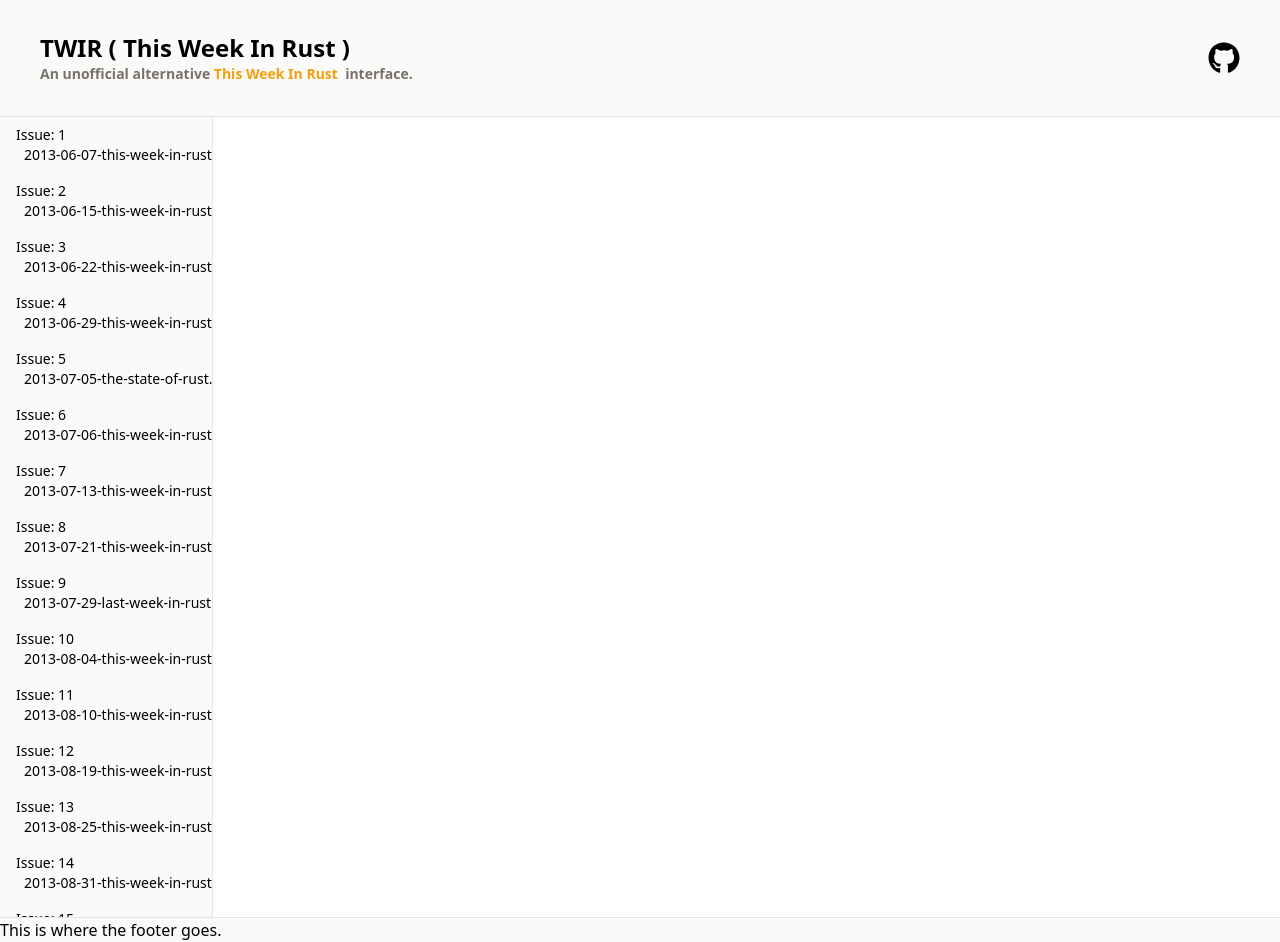
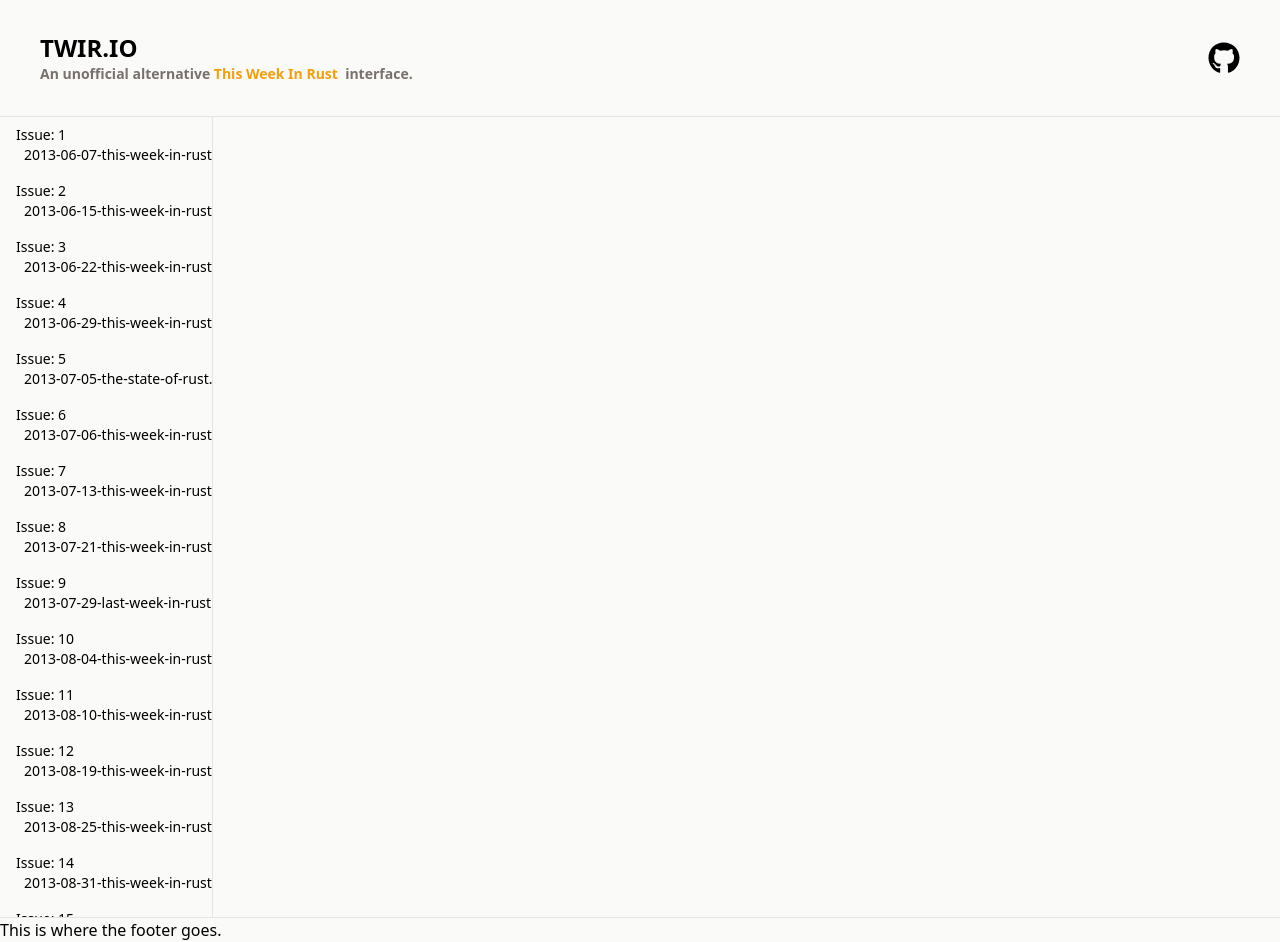
Before and after one commit to Dueen/twir, a Next.js app: page / in a window 1280 px wide. Built offline with nearby package versions, Linux system fonts and the light colour scheme.

Commit message:
refactor: :lipstick: Raise background color to body

```diff
--- a/components/Footer.tsx
+++ b/components/Footer.tsx
@@ -2,7 +2,7 @@
 
 const Footer = () => {
   return (
-    <footer className="col-span-full col-start-1 border-t border-stone-200 bg-stone-50 text-black dark:border-stone-600 dark:bg-stone-800 dark:text-white">
+    <footer className="col-span-full col-start-1 border-t border-stone-200 text-black dark:border-stone-600 dark:text-white">
       This is where the footer goes.
     </footer>
   );
--- a/components/Header.tsx
+++ b/components/Header.tsx
@@ -4,10 +4,10 @@
 
 const Header = () => {
   return (
-    <header className="col-span-full border-b border-stone-200 bg-stone-50 py-8 px-4 dark:border-stone-600 dark:bg-stone-800 lg:px-10">
+    <header className="col-span-full border-b border-stone-200 py-8 px-4 dark:border-stone-600 lg:px-10">
       <div className="relative flex items-center justify-between">
         <h2 className="flex flex-col text-lg font-bold text-black dark:text-white md:text-2xl">
-          TWIR &#40; This Week In Rust &#41;
+          TWIR.IO
           <span className="text-sm text-stone-500">
             An unofficial alternative&nbsp;
             <a href="https://this-week-in-rust.org/">This Week In Rust </a>
--- a/components/SideNav.tsx
+++ b/components/SideNav.tsx
@@ -16,7 +16,7 @@
   const issues = JSON.parse(initialIssues) as Array<MappedDirectoryList>;
   console.log(issues[0]);
   return (
-    <nav className="no-scrollbar col-span-1 col-start-1 h-full max-h-screen w-full overflow-y-auto overflow-x-hidden border-r border-stone-200 bg-stone-50 dark:border-stone-600 dark:bg-stone-800 xl:col-span-2">
+    <nav className="no-scrollbar col-span-1 col-start-1 h-full max-h-screen w-full overflow-y-auto overflow-x-hidden border-r border-stone-200 dark:border-stone-600 xl:col-span-2">
       <ul className="flex h-full flex-col">
         {issues.map((issue) => (
           <Link key={issue.name} href={`/issue/${issue.id}`}>
--- a/pages/_document.tsx
+++ b/pages/_document.tsx
@@ -12,7 +12,7 @@
     return (
       <Html lang="en">
         <Head />
-        <body className="no-scrollbar">
+        <body className="no-scrollbar bg-stone-50 dark:bg-stone-800">
           <Main />
           <NextScript />
         </body>
```
